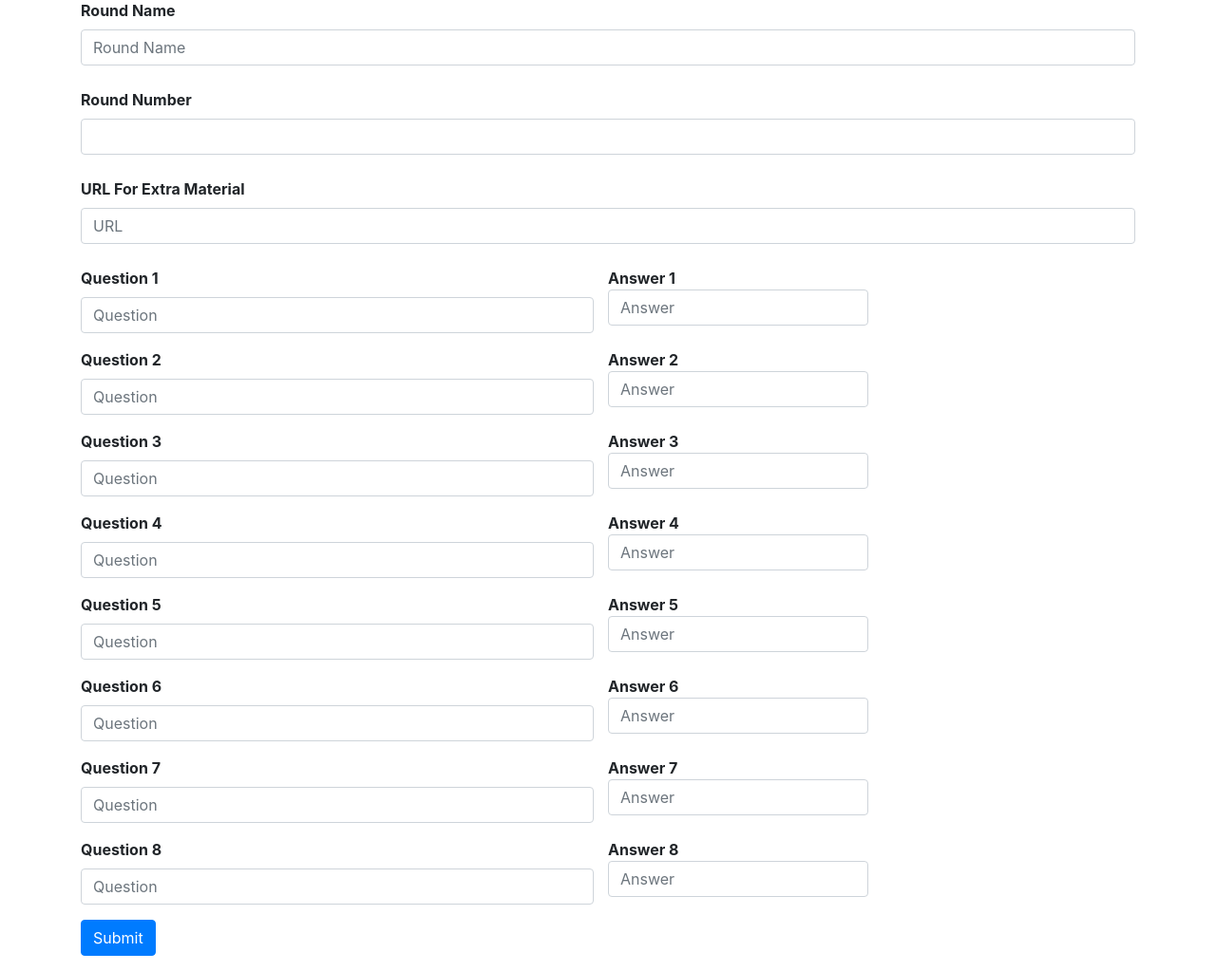
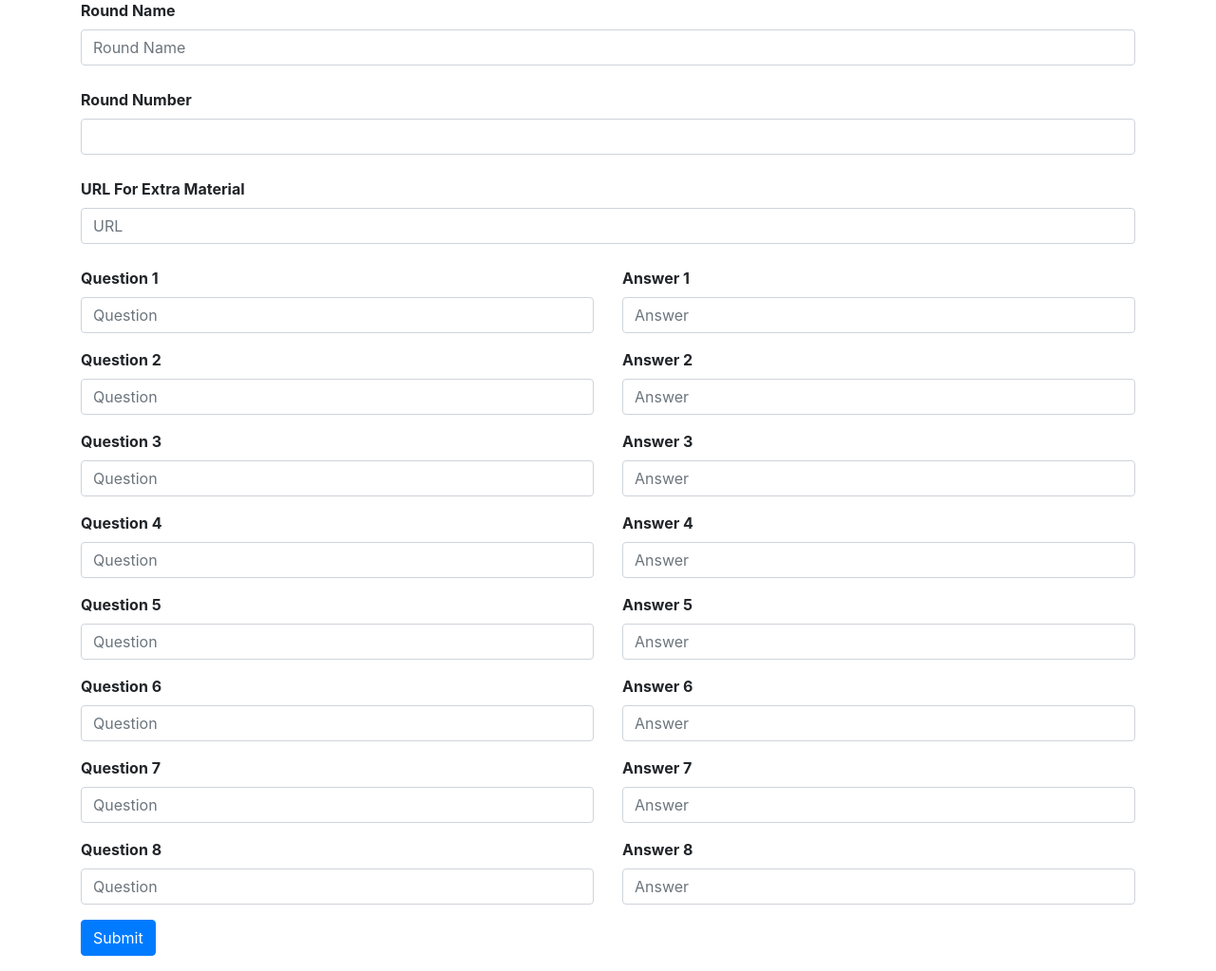
Before and after one commit to pardeema/onlinebartrivia, a Django app: template trivia/templates/admin/add_round.html in a window 1280 px wide. Shown: the part 81-1104 px from the top of the page at 95% size. Run offline with Django 3.2, Linux system fonts and the light colour scheme; the template is opened without the code that fills it, so the values that code supplies are empty; some libraries are stand-ins or nearby versions.

Commit message:
fix typo

```diff
--- a/trivia/templates/admin/add_round.html
+++ b/trivia/templates/admin/add_round.html
@@ -25,7 +25,7 @@
 				<input class="form-control" type="text" placeholder="Question" id="q{{i}}"
 							name="q{{i}}">
 			</div>
-			<div class="col-6>
+			<div class="col-6">
 				<label for="a{{i}}"><b>Answer {{i}}</b></label>
 				<input class="form-control" type="text" placeholder="Answer" id="a{{i}}"
 							name="a{{i}}">
```
